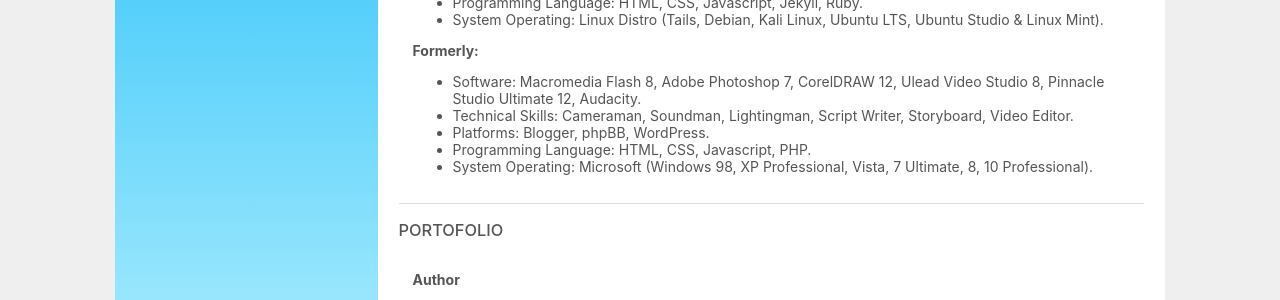
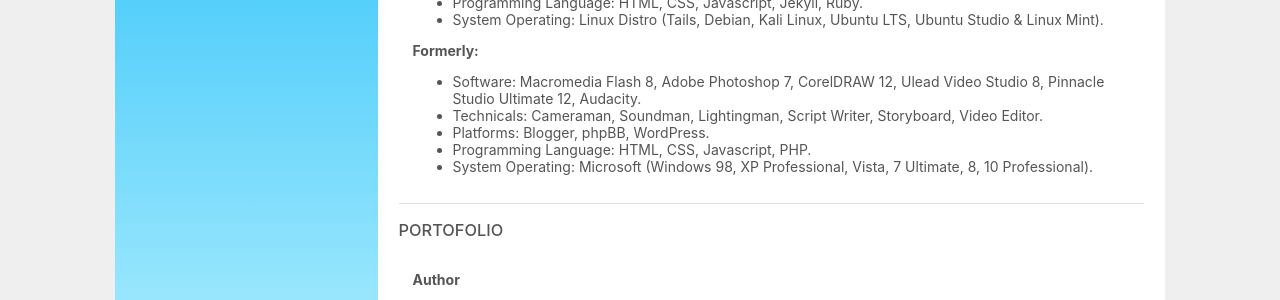
Before and after one commit to mohamadrido/about, a Jekyll site: the page built from index.html, in a window 1280 px wide. Shown: the part 1167-1467 px from the top of the page. Built offline with Jekyll 4.4.1, drawn with Linux system fonts in a browser that asks for light colours.

Commit message:
Update index.html

```diff
--- a/index.html
+++ b/index.html
@@ -111,7 +111,7 @@
     <b>Formerly:</b>
     <ul>
     <li>Software: Macromedia Flash 8, Adobe Photoshop 7, CorelDRAW 12, Ulead Video Studio 8, Pinnacle Studio Ultimate 12, Audacity.</li>
-    <li>Technical Skills: Cameraman, Soundman, Lightingman, Script Writer, Storyboard, Video Editor.</li>
+    <li>Technicals: Cameraman, Soundman, Lightingman, Script Writer, Storyboard, Video Editor.</li>
     <li>Platforms: Blogger, phpBB, WordPress.</li>
     <li>Programming Language: HTML, CSS, Javascript, PHP.</li>
     <li>System Operating: Microsoft (Windows 98, XP Professional, Vista, 7 Ultimate, 8, 10 Professional).</li>
```
